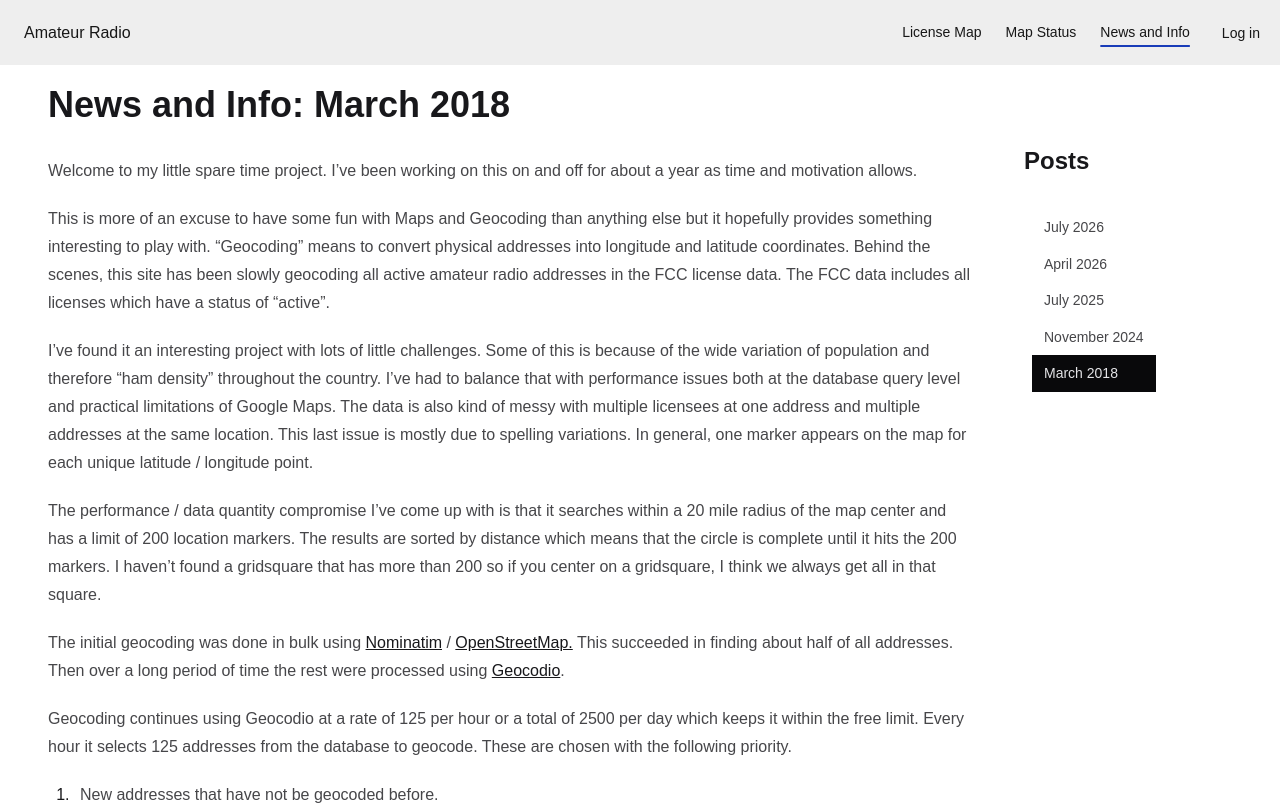
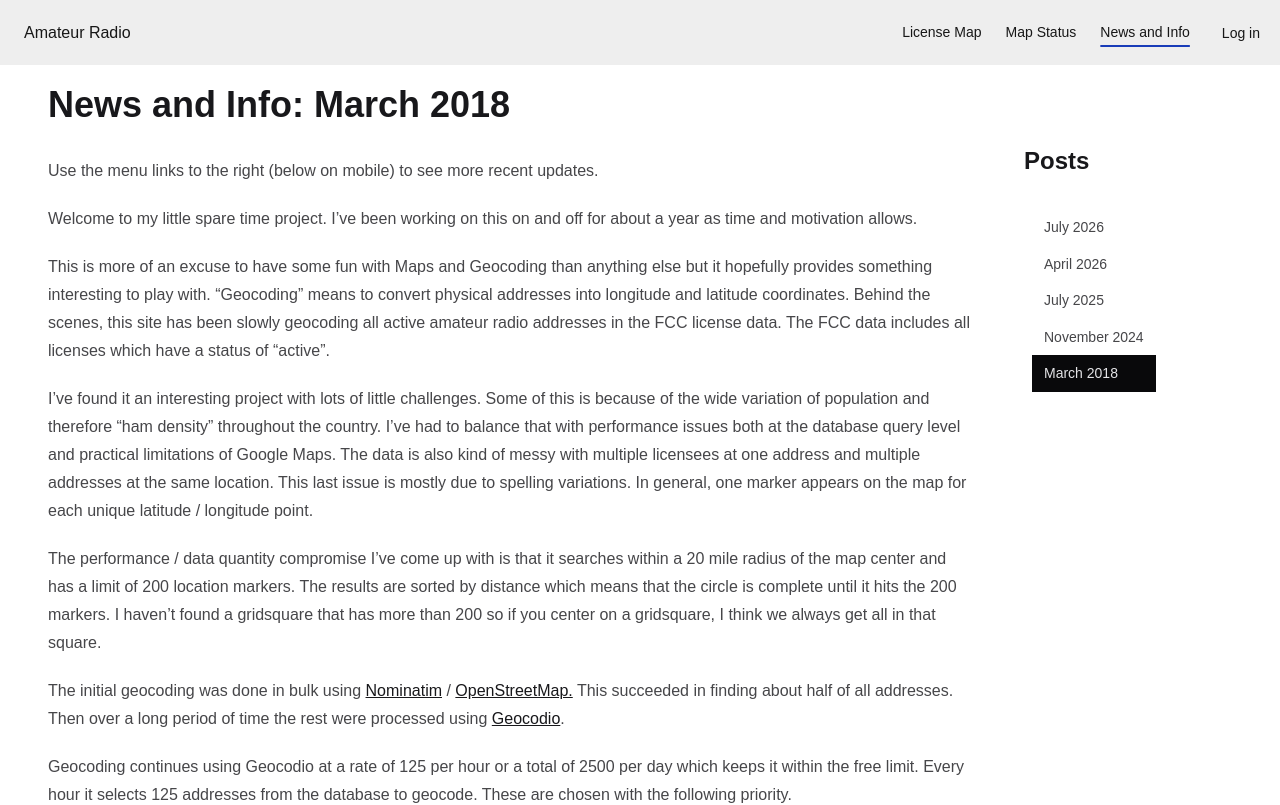
Before and after one commit to signal599/ham-next, a Next.js app: page /news/2018-03 in a window 1280 px wide. Shown: the top 805 px of the page. Built offline with nearby package versions, Linux system fonts and the light colour scheme; no server answers.

Commit message:
News update

```diff
--- a/app/map/[[...slug]]/page.tsx
+++ b/app/map/[[...slug]]/page.tsx
@@ -3,6 +3,7 @@ import MapPage from "@/components/MapPage";
 import PageLayout from "@/components/page-layout";
 import { cookies } from "next/headers";
 import { verifySessionToken, COOKIE_NAME } from "@/lib/auth";
+import Link from "next/link";
 
 interface Props {
   params: { slug?: string[] };
@@ -35,7 +36,7 @@ export default async function MapSlugPage({ params }: Props) {
         <div className="collapse-content text-sm">
           <p className="mt-0">
             Use this map to find amateur radio license holders in the USA.{" "}
-            <a href="/news">Click here</a> for more general info and history.
+            <Link href="/news/2018-03">Click here</Link> for more general info and history.
           </p>
           <ul>
             <li>
--- a/app/news/2018-03/page.tsx
+++ b/app/news/2018-03/page.tsx
@@ -7,6 +7,9 @@ export const metadata = { title };
 export default function Page() {
   return (
     <PageLayout title={title}>
+      <p>
+        Use the menu links to the right (below on mobile) to see more recent updates.
+      </p>
       <p>
         Welcome to my little spare time project. I’ve been working on this on
         and off for about a year as time and motivation allows.
```
